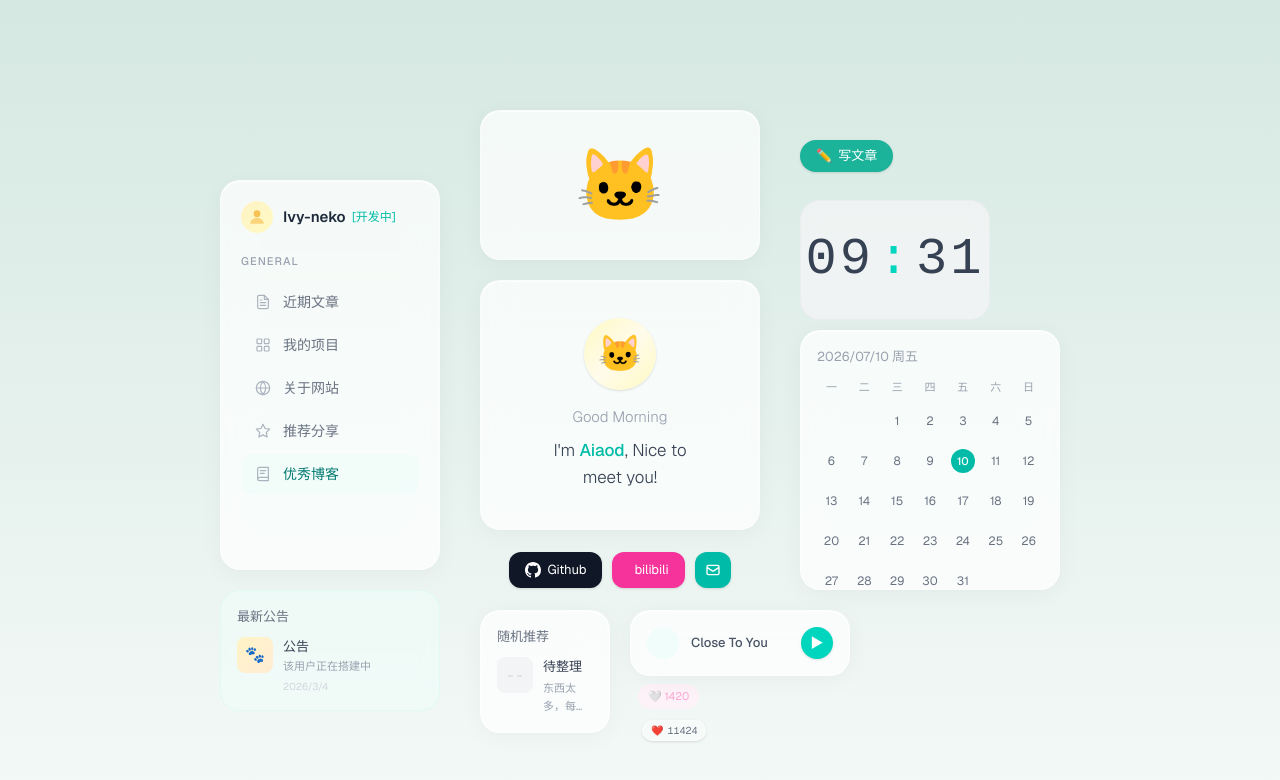
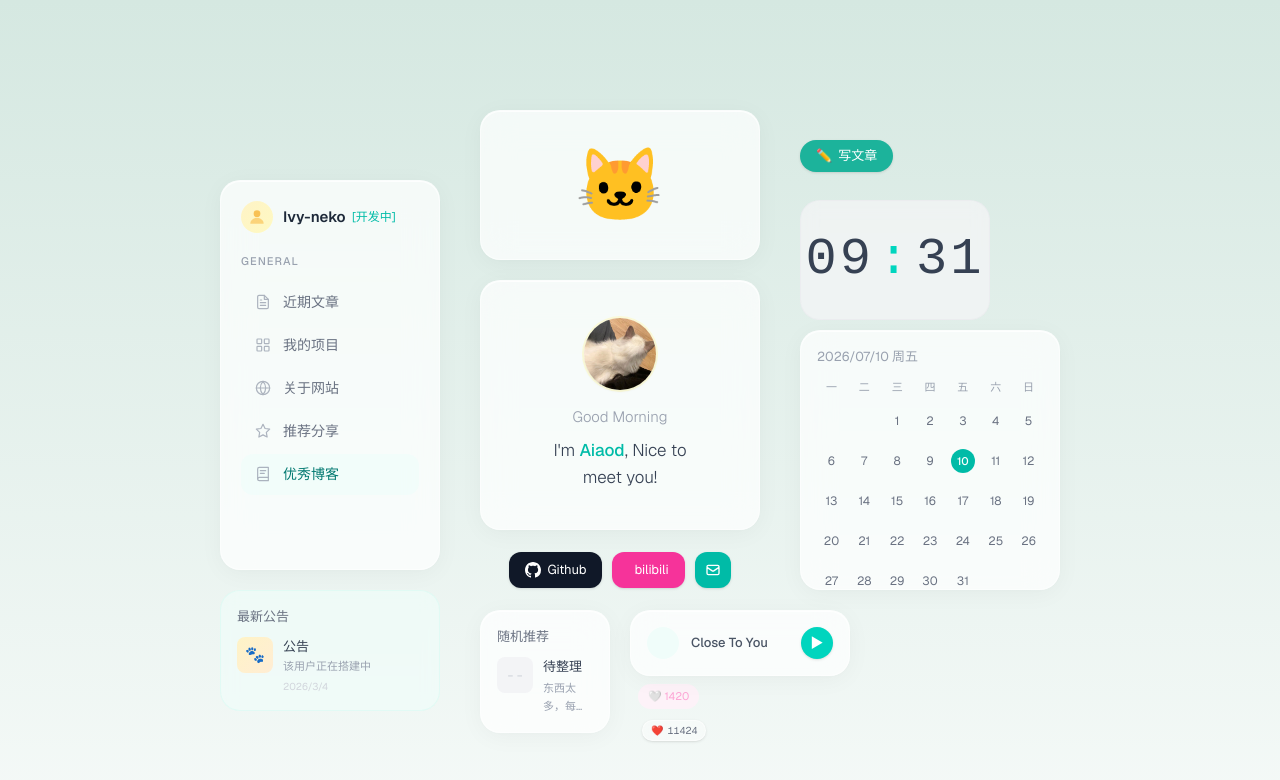
Before and after one commit to aiaod1009/about-me, a Next.js app: page / in a window 1280 px wide. Shown: the top 780 px of the page. Built offline with nearby package versions, Linux system fonts and the light colour scheme.

Commit message:
头像信息更改

```diff
--- a/components/widgets/GreetingCard.tsx
+++ b/components/widgets/GreetingCard.tsx
@@ -23,8 +23,8 @@ export default function GreetingCard() {
   return (
     <div className="widget-card p-6 flex flex-col items-center justify-center text-center h-full">
       {/* 头像 */}
-      <div className="w-[72px] h-[72px] rounded-full bg-gradient-to-br from-yellow-100 via-amber-50 to-yellow-100 flex items-center justify-center text-4xl mb-4 shadow-sm">
-        🐱
+      <div className="w-[72px] h-[72px] rounded-full overflow-hidden mb-4 shadow-sm ring-2 ring-yellow-100/60">
+        <img src="/aiaod.jpg" alt="avatar" className="w-full h-full object-cover" />
       </div>
       <p className="text-gray-400 text-[15px] mb-2 font-light">{greeting}</p>
       <p className="text-gray-700 text-[17px] leading-relaxed font-light">
```
